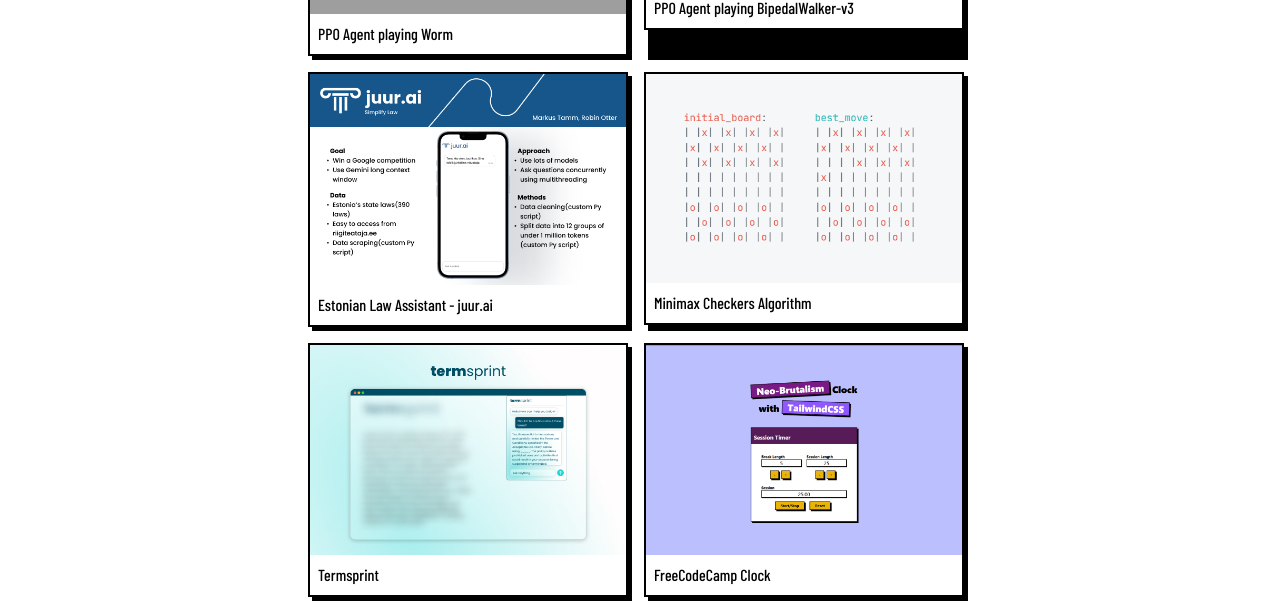
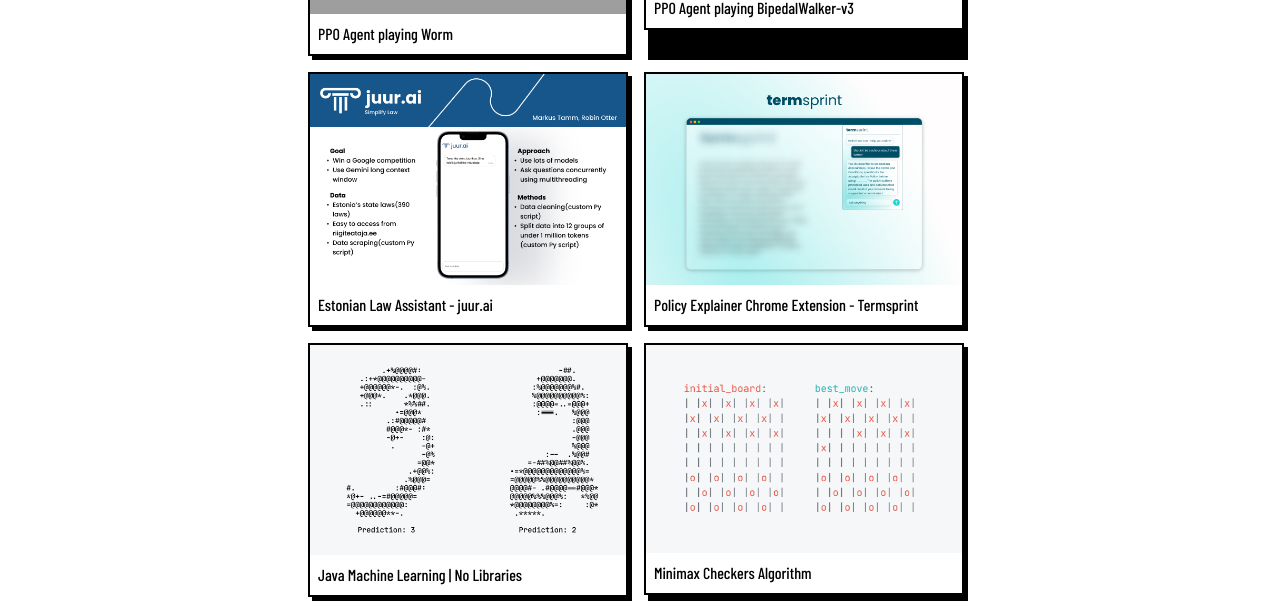
Before and after one commit to chirbard/chirbard.github.io, a React (Vite) app: page / in a window 1280 px wide. Shown: the part 349-952 px from the top of the page. Built offline with nearby package versions, Linux system fonts and the light colour scheme; grey boxes are pictures that could not be loaded; a web font is replaced by a local one.

Commit message:
feat: add java ml

```diff
--- a/src/layers/Home/Home.tsx
+++ b/src/layers/Home/Home.tsx
@@ -7,6 +7,7 @@
 import ppoBipedalWalker from '../../site/assets/ppo-bipedal-walker.gif';
 import minimaxCheckers from '../../site/assets/minimax-checkers.png';
 import termsprint from '../../site/assets/termsprint.png';
+import javaMl from '../../site/assets/java-ml.png';
 import juurai from '../../site/assets/juurai.png';
 import { useNavigate } from 'react-router-dom';
 
@@ -62,16 +63,22 @@
             navigateTo='https://gemini-long-context-competition.vercel.app/'
           />
           <Card
+            title='Policy Explainer Chrome Extension - Termsprint'
+            image={termsprint}
+            imageAlt='Termsprint'
+            navigateTo='https://github.com/chirbard/Terms-Assistant'
+          />
+          <Card
+            title='Java Machine Learning | No Libraries'
+            image={javaMl}
+            imageAlt='Java ML'
+            navigateTo='https://github.com/chirbard/java-handwritten-digits-classifier'
+          />
+          <Card
             title='Minimax Checkers Algorithm'
             image={minimaxCheckers}
             imageAlt='Minimax Checkers'
             navigateTo='https://github.com/chirbard/checkers-minimax-algorithm'
-          />
-          <Card
-            title='Termsprint'
-            image={termsprint}
-            imageAlt='Termsprint'
-            navigateTo='https://github.com/chirbard/Terms-Assistant'
           />
           <Card
             title='FreeCodeCamp Clock'
```
Also changed, not shown: src/site/assets/java-ml.png (added).
